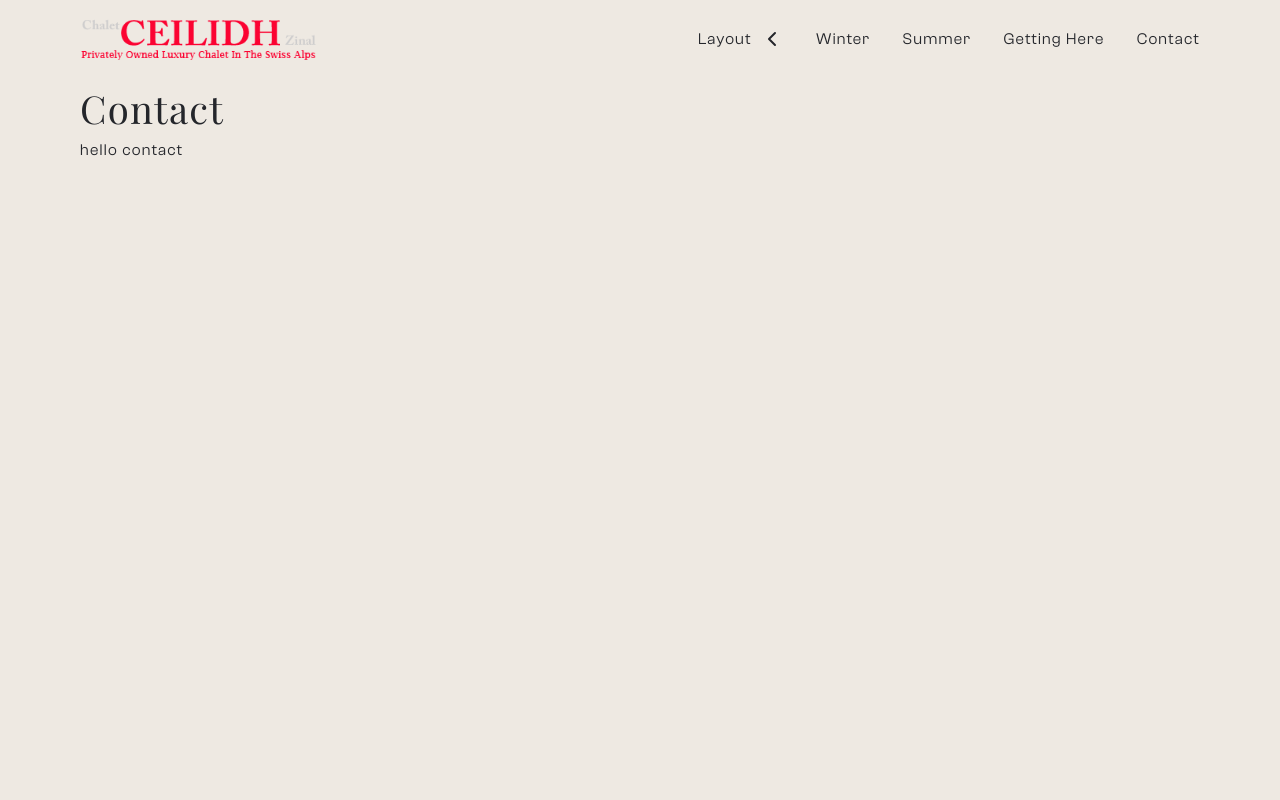
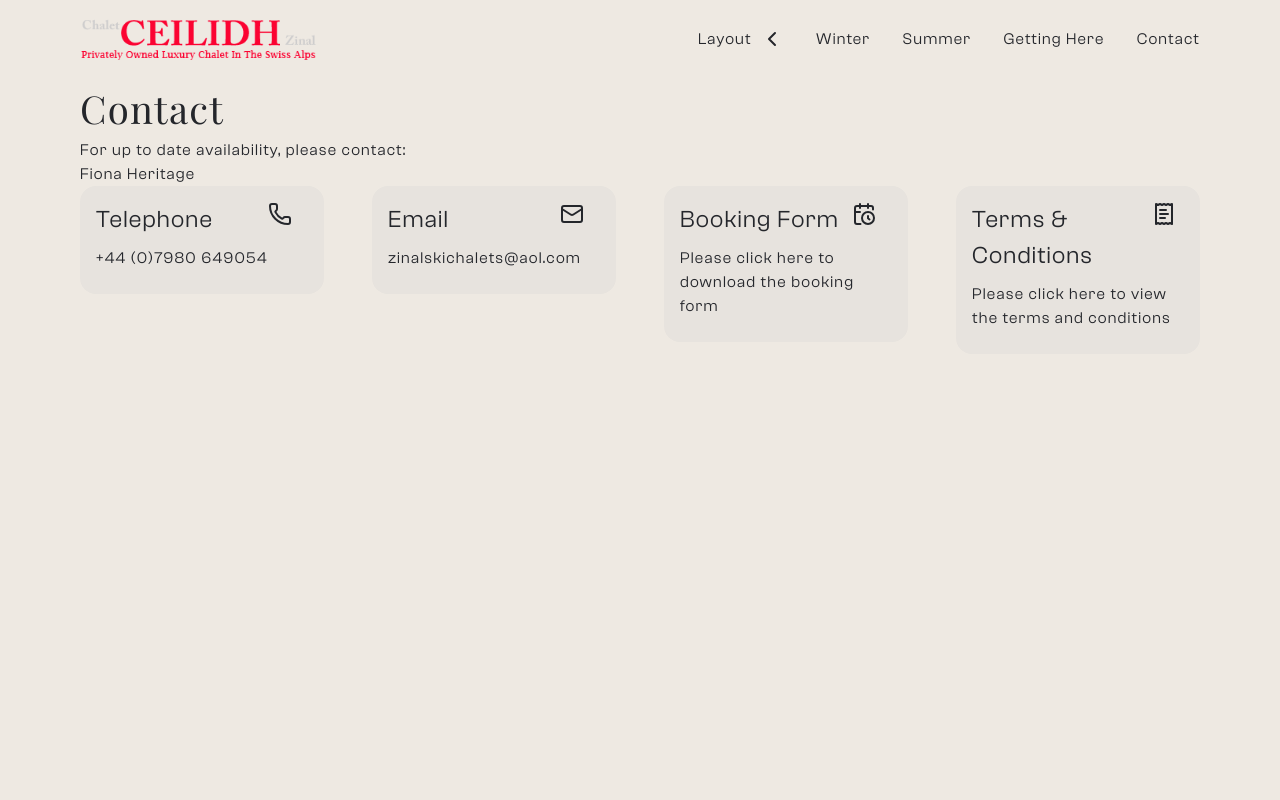
Before and after one commit to ccoutts2/chalet-ceilidh, a SvelteKit app: page /contact in a window 1280 px wide. Shown: the top 800 px of the page. Built offline with nearby package versions, Linux system fonts and the light colour scheme.

Commit message:
Add url search params functionality to filter between different layouts, and add styling to anchor link

```diff
--- a/src/lib/components/ui/Card.svelte
+++ b/src/lib/components/ui/Card.svelte
@@ -1,9 +1,44 @@
 <script lang="ts">
-	let { data } = $props();
+	import type { Cards } from '$lib/types';
+
+	interface CardProps {
+		data: Cards[];
+		externalLink?: boolean;
+	}
+	let { data, externalLink = false }: CardProps = $props();
 </script>
 
+{#if data.length > 1}
+	<ul class="Cards">
 		{#each data as item}
 			{@const Icon = item.icon}
+			<li>
+				<article class="Card">
+					<header class="Card__header">
+						<h3>{item.title}</h3>
+						<div class="Card__icon">
+							<Icon />
+						</div>
+					</header>
+
+					<p>{@html item.copy}</p>
+					{#if item.dataLinks}
+						{#if externalLink}
+							<a href={item.href} target="blank"
+								><span class="visually-hidden">Link to {item.title}</span></a
+							>
+						{:else}
+							<a href={item.href}><span class="visually-hidden">Link to {item.title}</span></a>
+						{/if}
+					{/if}
+				</article>
+			</li>
+		{/each}
+	</ul>
+{:else}
+	{#each data as item}
+		{@const Icon = item.icon}
+
 		<article class="Card">
 			<header class="Card__header">
 				<h3>{item.title}</h3>
@@ -18,10 +53,26 @@
 			{/if}
 		</article>
 	{/each}
+{/if}
 
 <style lang="scss">
 	@use '../../styles/partials/breakpoints';
 	@use '../../styles/partials/mixins';
+
+	.Cards {
+		align-items: flex-start;
+		display: grid;
+		grid-auto-columns: 1fr;
+		grid-column-gap: 3rem;
+		grid-row-gap: 3rem;
+		grid-template-rows: auto;
+		justify-content: space-between;
+		width: 100%;
+
+		li {
+			width: 100%;
+		}
+	}
 
 	.Card {
 		@include mixins.flex($direction: column, $align: flex-start, $justify: space-between);
@@ -31,7 +82,6 @@
 		grid-row-gap: 0.5rem;
 		padding: 1rem;
 		position: relative;
-		width: 100%;
 		width: 100%;
 
 		&__header {
--- a/src/lib/components/ui/CardWrapper.svelte
+++ b/src/lib/components/ui/CardWrapper.svelte
@@ -1,23 +1,31 @@
 <script lang="ts">
 	import type { Snippet } from 'svelte';
 
-	let { children }: { children: Snippet } = $props();
+	interface CardWrapper {
+		children: Snippet;
+		layout?: 'vertical' | 'horizontal';
+	}
+
+	let { children, layout = 'vertical' }: CardWrapper = $props();
 </script>
 
-<div class="CardWrapper">
+<div class="CardWrapper" data-layout={layout}>
 	{@render children?.()}
 </div>
 
 <style>
 	.CardWrapper {
-		align-items: flex-start;
-		display: grid;
-		grid-auto-columns: 1fr;
-		grid-column-gap: 3rem;
-		grid-row-gap: 3rem;
-		grid-template-rows: auto;
-		justify-content: space-between;
 		position: relative;
 		width: 100%;
 	}
+
+	.CardWrapper[data-layout='vertical'] :global(ul:first-child) {
+		display: flex;
+		flex-direction: column;
+	}
+
+	.CardWrapper[data-layout='horizontal'] :global(ul:first-child) {
+		display: flex;
+		flex-direction: row;
+	}
 </style>
--- a/src/lib/data/layout.ts
+++ b/src/lib/data/layout.ts
@@ -71,13 +71,13 @@ export const layoutPageData: Layout[] = [
 			'Individually designed bedrooms on the lower ground floor of Chalet Ceilidh. They all have glass doors leading to the garden and all have stunning views of the mountains',
 		carouselItems: [
 			{
-				src: '/assets/images/layout/living/swiss-ski-chalet-1.jpg',
-				caption: 'living area 1',
+				src: '/assets/images/layout/living/swiss-ski-chalet-2.jpg',
+				caption: 'living area 2',
 				alt: ''
 			},
 			{
-				src: '/assets/images/layout/living/swiss-ski-chalet-2.jpg',
-				caption: 'living area 2',
+				src: '/assets/images/layout/living/swiss-ski-chalet-1.jpg',
+				caption: 'living area 1',
 				alt: ''
 			},
 			{
@@ -117,8 +117,8 @@ export const layoutPageData: Layout[] = [
 			'For total relaxation enjoy the scent of eucalyptus or pine in the Finnish sauna. Soothe away the stresses and strains of a hard day on the slopes in the outdoor hot tub and admire the spectacular scenery or gaze at the stars come evening.',
 		carouselItems: [
 			{
-				src: '/assets/images/layout/living/swiss-ski-chalet-1.jpg',
-				caption: 'living area 1',
+				src: '/assets/images/layout/living/swiss-ski-chalet-3.jpg',
+				caption: 'living area 3',
 				alt: ''
 			},
 			{
@@ -127,8 +127,8 @@ export const layoutPageData: Layout[] = [
 				alt: ''
 			},
 			{
-				src: '/assets/images/layout/living/swiss-ski-chalet-3.jpg',
-				caption: 'living area 3',
+				src: '/assets/images/layout/living/swiss-ski-chalet-1.jpg',
+				caption: 'living area 1',
 				alt: ''
 			}
 		],
--- a/src/routes/+page.svelte
+++ b/src/routes/+page.svelte
@@ -7,6 +7,10 @@
 	import gsap from 'gsap';
 	import { ScrollTrigger } from 'gsap/ScrollTrigger';
 	import { onMount } from 'svelte';
+
+	let { data } = $props();
+
+	console.log(data);
 
 	let tl: GSAPTimeline;
 	let container: HTMLElement;
@@ -95,7 +99,7 @@
 
 	<div class="Home__sectionRow">
 		<div>
-			<h1 class="Home__title">Chalet Celidh Zinal</h1>
+			<h1 class="Home__title">Chalet Ceilidh Zinal</h1>
 			<p class="text-2xl text-pretty italic">( pronounced kaylee )</p>
 		</div>
 		<p>
@@ -143,8 +147,34 @@
 	<section class="Home__sectionRow">
 		<h2>See more of what we have to offer</h2>
 		<CardWrapper>
-			<Card data={cards} />
+			<Card data={cards} externalLink={false} />
 		</CardWrapper>
+	</section>
+
+	<section class="Home__sectionRow Layout" data-is-column>
+		<h2>See our layouts</h2>
+		<div class="Layout__container">
+			<nav class="Layout__nav">
+				<a class="Layout__link" href="/?layout=living" data-sveltekit-noscroll>Living</a>
+				<a class="Layout__link" href="/?layout=sleeping" data-sveltekit-noscroll>Sleeping</a>
+				<a class="Layout__link" href="/?layout=relaxing" data-sveltekit-noscroll>Relaxing</a>
+			</nav>
+			<div class="Layout__content">
+				{#if data.selectedLayout && data.selectedLayout.length}
+					{@const selectedLayout = data.selectedLayout[0]}
+
+					<div class="Layout__imageContainer">
+						<img src={selectedLayout.carouselItems[0].src} alt="placeholder" />
+					</div>
+
+					<section>
+						<h3>{selectedLayout.title}</h3>
+						<p>{selectedLayout.features}</p>
+						<p>{selectedLayout.pageDescription}</p>
+					</section>
+				{/if}
+			</div>
+		</div>
 	</section>
 </main>
 
@@ -174,10 +204,10 @@
 
 			source,
 			img {
+				border-radius: 1rem;
 				height: 100%;
 				object-fit: cover;
 				width: 100%;
-				border-radius: 1rem;
 			}
 		}
 
@@ -186,16 +216,21 @@
 		}
 
 		&__sectionRow {
+			@include mixins.flex($direction: column, $justify: space-between, $gap: 2rem);
 			background-color: #eee9e2;
-			display: flex;
-			gap: 2rem;
-			flex-direction: column;
-			justify-content: space-between;
 			padding-block: 2rem;
 
 			@include breakpoints.desktop {
 				flex-direction: row;
 				padding-block: 5rem;
+			}
+
+			&[data-is-column] {
+				@include breakpoints.desktop {
+					align-items: center;
+					flex-direction: column;
+					padding-block: 5rem;
+				}
 			}
 
 			div {
@@ -213,13 +248,100 @@
 			gap: 1.5rem;
 
 			@include breakpoints.desktop {
+				flex: 1.25;
+				height: 75vh;
+				line-height: 1.75rem;
+				max-width: 80ch;
+				padding-top: 3rem;
 				position: sticky;
 				top: 2rem;
-				height: 75vh;
-				max-width: 80ch;
-				flex: 1.25;
-				padding-top: 3rem;
-				line-height: 1.75rem;
+			}
+		}
+	}
+
+	.Layout {
+		display: flex;
+		flex-direction: column;
+
+		&__container {
+			display: flex;
+			flex-direction: column;
+			gap: 2rem;
+
+			@include breakpoints.tablet {
+				flex-direction: row;
+				justify-content: space-between;
+				display: grid;
+				grid-template-columns: repeat(12, 1fr);
+				column-gap: 1rem;
+				row-gap: 1rem;
+			}
+		}
+
+		&__nav {
+			display: flex;
+			flex-wrap: wrap;
+			grid-column-start: 1;
+			grid-column-end: 4;
+			justify-content: center;
+			gap: 2rem;
+
+			@include breakpoints.tablet {
+				flex-direction: column;
+				flex-wrap: nowrap;
+				justify-content: flex-start;
+			}
+		}
+
+		&__link {
+			@include mixins.flex($align: center);
+			background-color: #403a34;
+			border: 0.5px solid #403a34;
+			color: #eee9e2;
+			padding: 2rem;
+			text-transform: uppercase;
+			position: relative;
+
+			&::after {
+				content: '';
+				position: absolute;
+				inset: 0;
+				background-color: #eee9e2;
+				color: #403a34;
+				transform: scaleY(0);
+				transform-origin: top;
+				display: flex;
+				align-items: center;
+				justify-content: center;
+				transition: transform 0.55s cubic-bezier(0, 1.09, 0.83, 1);
+			}
+
+			&:hover {
+				&::after {
+					transform: scaleY(1);
+					content: 'View';
+				}
+			}
+		}
+
+		&__content {
+			@include breakpoints.mobile {
+				display: grid;
+				grid-column-start: 5;
+				grid-column-end: 13;
+				grid-template-columns: repeat(2, 1fr);
+				gap: 2rem;
+			}
+		}
+
+		&__imageContainer {
+			max-width: 40rem;
+			height: 30rem;
+
+			img {
+				height: 100%;
+				object-fit: cover;
+				width: 100%;
 			}
 		}
 	}
--- /dev/null
+++ b/src/routes/+page.ts
@@ -0,0 +1,12 @@
+import type { PageLoad } from './$types';
+import { layoutPageData } from '$lib/data/layout';
+
+export const load: PageLoad = ({ url }) => {
+	const layout = url.searchParams.get('layout') ?? 'living';
+
+	const selectedLayout = layoutPageData.filter((s) => s.slug === layout);
+
+	return {
+		selectedLayout
+	};
+};
--- a/src/routes/contact/+page.svelte
+++ b/src/routes/contact/+page.svelte
@@ -1,5 +1,56 @@
-<script>
+<script lang="ts">
 	import PageLayout from '$lib/components/PageLayout.svelte';
+	import Card from '$lib/components/ui/Card.svelte';
+	import CardWrapper from '$lib/components/ui/CardWrapper.svelte';
+	import type { Cards } from '$lib/types';
+
+	import {
+		House,
+		Bed,
+		RockingChair,
+		ReceiptText,
+		CalendarClock,
+		Phone,
+		Mail
+	} from '@lucide/svelte';
+
+	const contactDetails: Cards[] = [
+		{
+			title: 'Telephone',
+			href: 'tel:+44 (0)7980 649054',
+			icon: Phone,
+			copy: '+44 (0)7980 649054',
+			dataLinks: true
+		},
+		{
+			title: 'Email',
+			href: 'mailto:zinalskichalets@aol.com',
+			icon: Mail,
+			copy: ' zinalskichalets@aol.com',
+			dataLinks: true
+		},
+		{
+			title: 'Booking Form',
+			href: 'tel:+44 (0)7980 649054',
+			icon: CalendarClock,
+			copy: 'Please click here to download the booking form',
+			dataLinks: true
+		},
+		{
+			title: 'Terms & Conditions',
+			href: '/terms-and-conditions',
+			icon: ReceiptText,
+			copy: 'Please click here to view the terms and conditions',
+			dataLinks: true
+		}
+	];
 </script>
 
-<PageLayout title="Contact">hello contact</PageLayout>
+<PageLayout title="Contact">
+	<p>For up to date availability, please contact:</p>
+	<p>Fiona Heritage</p>
+
+	<CardWrapper layout="horizontal">
+		<Card data={contactDetails} externalLink={true} />
+	</CardWrapper>
+</PageLayout>
```
Lines whose indentation alone changed are shown as unchanged.
